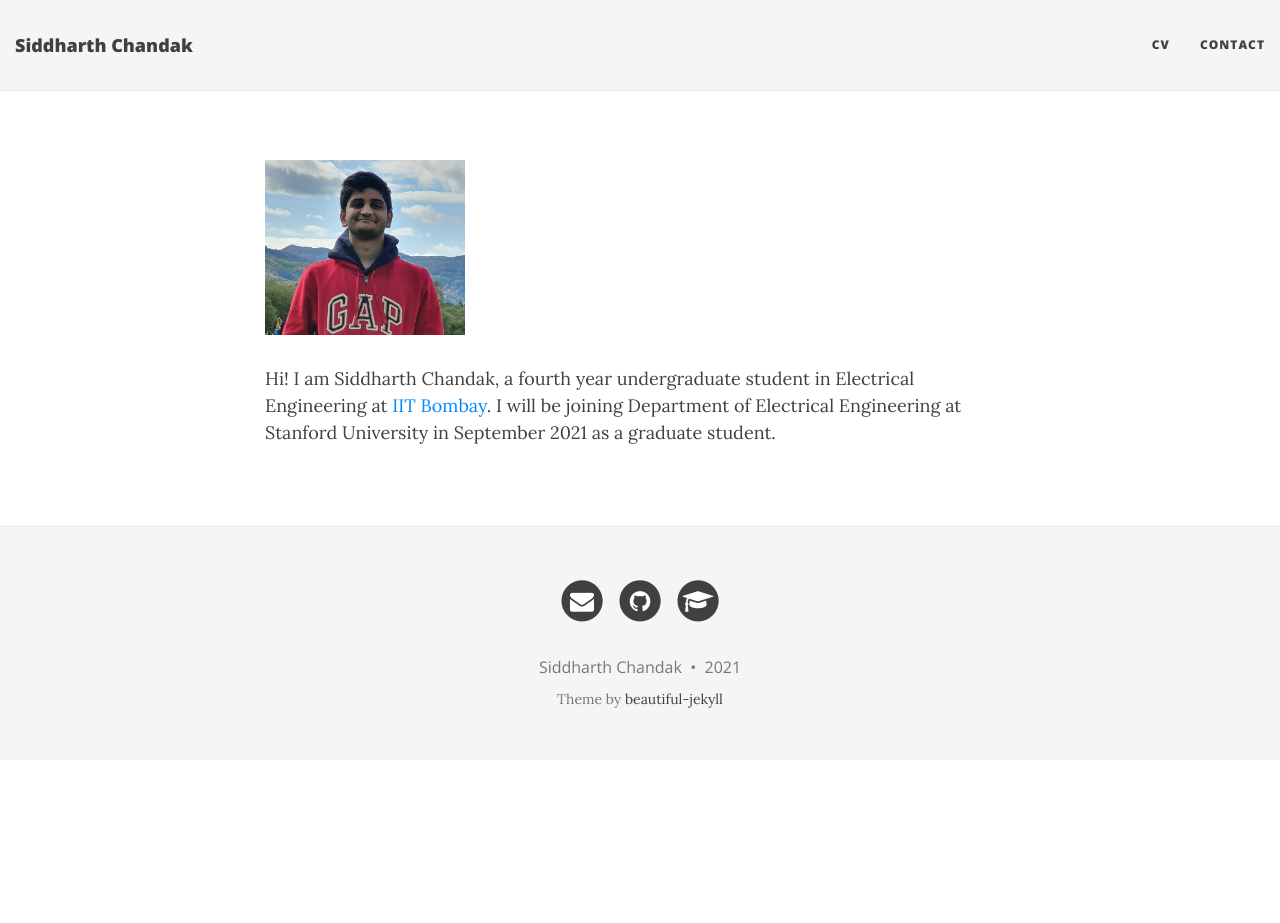
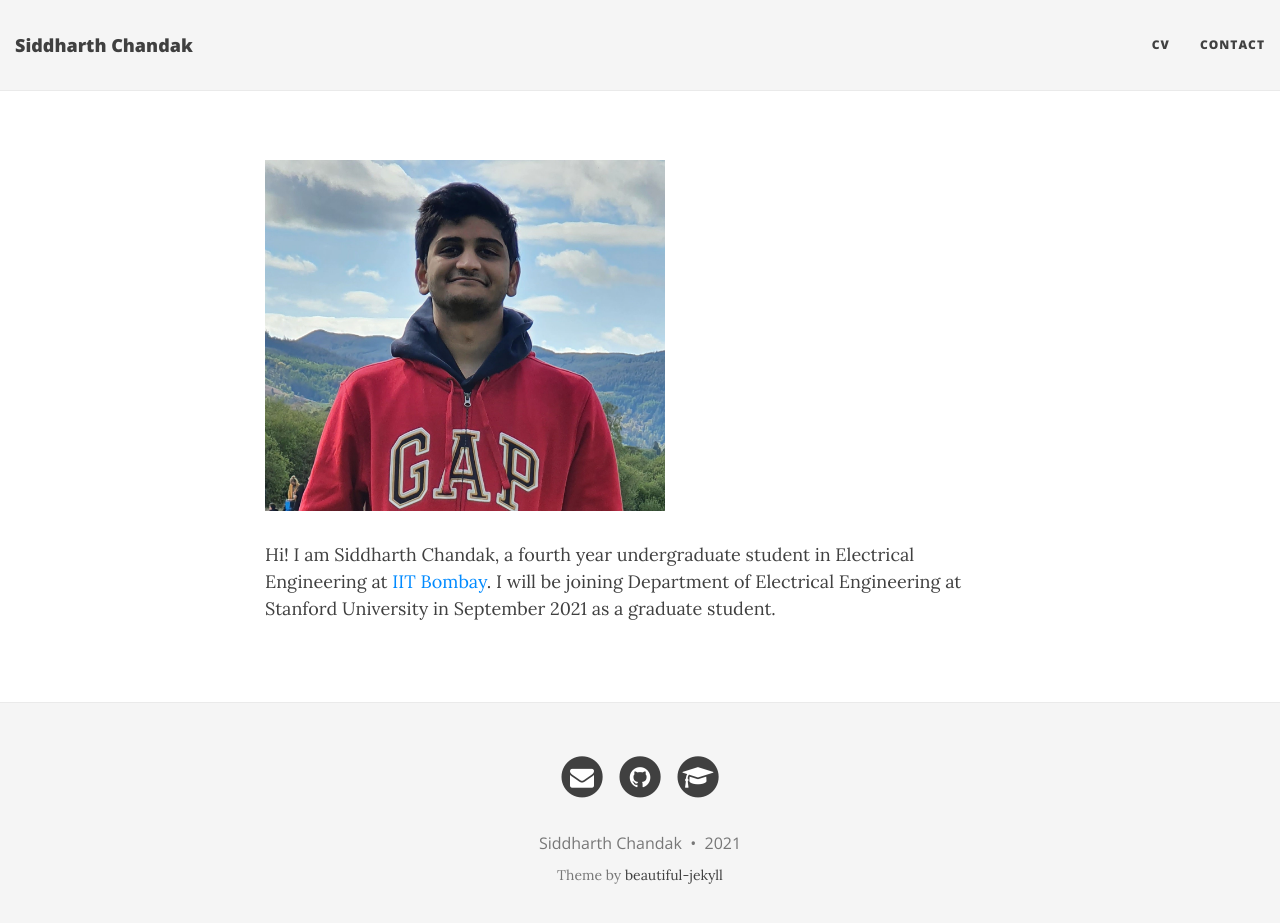
Before and after one commit to pdudeia/pdudeia.github.io, a Jekyll site: the page built from index.md, in a window 1280 px wide and 936 px high. Shown: the top 923 px of the window. Built offline with Jekyll 4.4.1, drawn with Linux system fonts in a browser that asks for light colours; nearby versions of some CDN libraries.

Commit message:
Update index.md

```diff
--- a/index.md
+++ b/index.md
@@ -6,6 +6,6 @@ layout: page
 ---
 
 
-<img src="/2021_Lake_District_Cropped.jpg" alt="Siddharth" style="max-width:200px;max-height:190px">
+<img src="/2021_Lake_District_Cropped.jpg" alt="Siddharth" style="max-width:400px;max-height:380px">
 
 Hi! I am Siddharth Chandak, a fourth year undergraduate student in Electrical Engineering at [IIT Bombay](http://www.iitb.ac.in/). I will be joining Department of Electrical Engineering at Stanford University in September 2021 as a graduate student.
```
